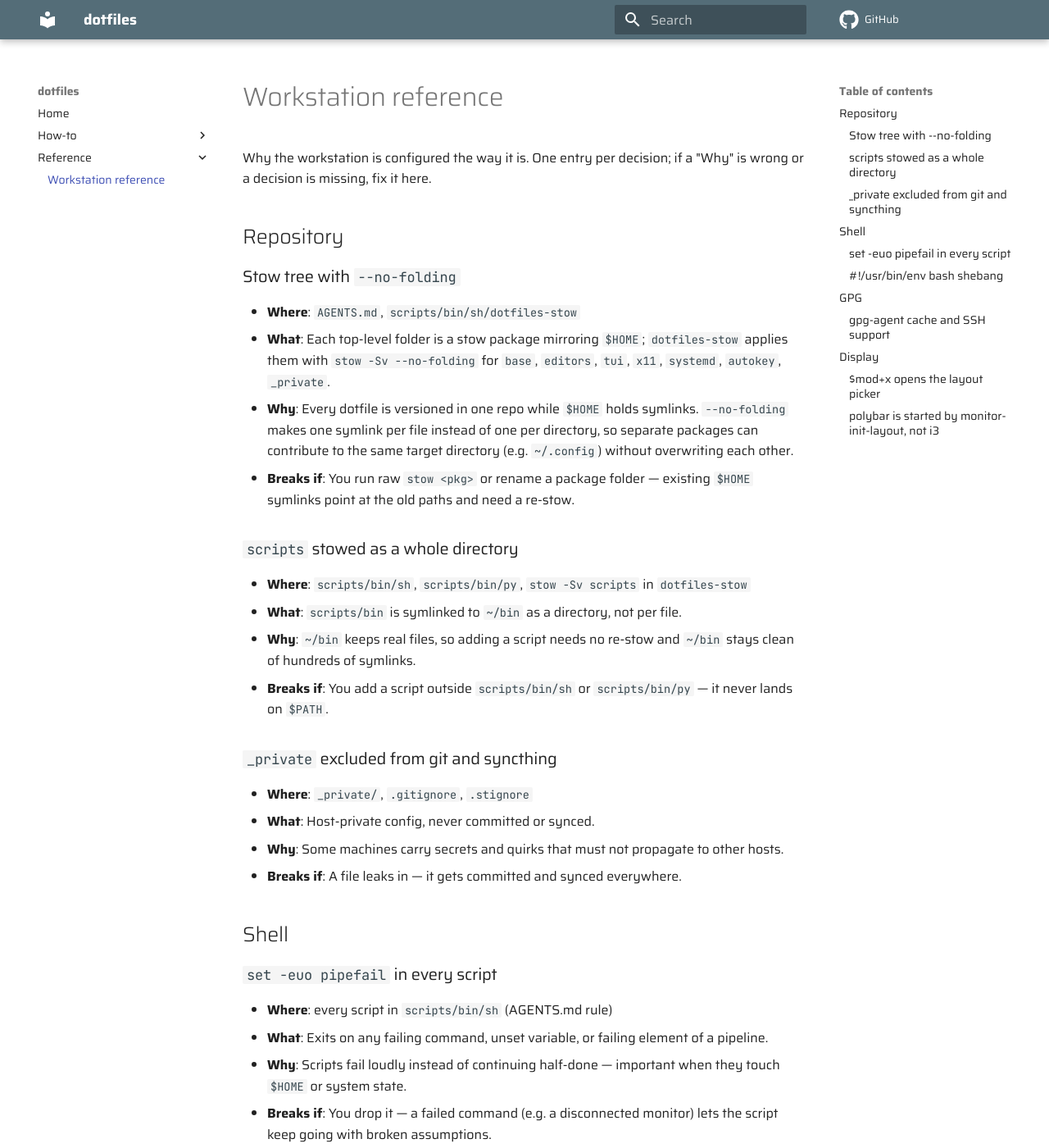
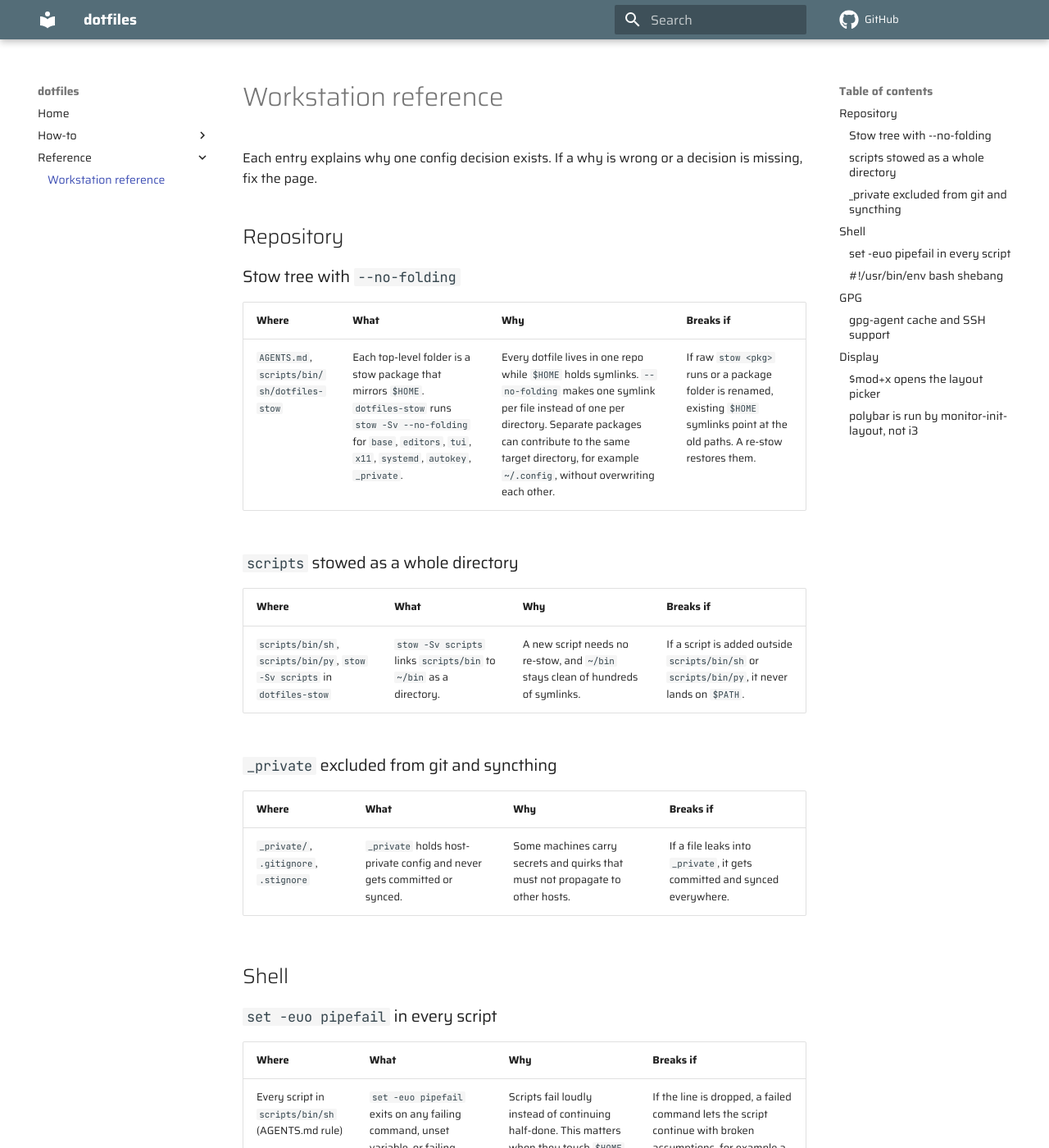
Before and after one commit to ppalazon/dotfiles, an MkDocs documentation site: the page built from docs/reference.md, in a window 1280 px wide and 1400 px high. Shown: the whole window at 82% size. Built offline with MkDocs 1.6.1 and Material for MkDocs 9.7.7, drawn with Linux system fonts in a browser that asks for light colours; comment, search, counter and statistics services are not loaded; some of the changed text lies outside the part shown.

```diff
--- a/docs/reference.md
+++ b/docs/reference.md
@@ -1,67 +1,59 @@
 # Workstation reference
 
-Why the workstation is configured the way it is. One entry per decision; if a "Why" is wrong or a decision is missing, fix it here.
+Each entry explains why one config decision exists. If a why is wrong or a decision is missing, fix the page.
 
 ## Repository
 
 ### Stow tree with `--no-folding`
 
-- **Where**: `AGENTS.md`, `scripts/bin/sh/dotfiles-stow`
-- **What**: Each top-level folder is a stow package mirroring `$HOME`; `dotfiles-stow` applies them with `stow -Sv --no-folding` for `base`, `editors`, `tui`, `x11`, `systemd`, `autokey`, `_private`.
-- **Why**: Every dotfile is versioned in one repo while `$HOME` holds symlinks. `--no-folding` makes one symlink per file instead of one per directory, so separate packages can contribute to the same target directory (e.g. `~/.config`) without overwriting each other.
-- **Breaks if**: You run raw `stow <pkg>` or rename a package folder — existing `$HOME` symlinks point at the old paths and need a re-stow.
+| Where | What | Why | Breaks if |
+| ----- | ---- | --- | --------- |
+| `AGENTS.md`, `scripts/bin/sh/dotfiles-stow` | Each top-level folder is a stow package that mirrors `$HOME`. `dotfiles-stow` runs `stow -Sv --no-folding` for `base`, `editors`, `tui`, `x11`, `systemd`, `autokey`, `_private`. | Every dotfile lives in one repo while `$HOME` holds symlinks. `--no-folding` makes one symlink per file instead of one per directory. Separate packages can contribute to the same target directory, for example `~/.config`, without overwriting each other. | If raw `stow <pkg>` runs or a package folder is renamed, existing `$HOME` symlinks point at the old paths. A re-stow restores them. |
 
 ### `scripts` stowed as a whole directory
 
-- **Where**: `scripts/bin/sh`, `scripts/bin/py`, `stow -Sv scripts` in `dotfiles-stow`
-- **What**: `scripts/bin` is symlinked to `~/bin` as a directory, not per file.
-- **Why**: `~/bin` keeps real files, so adding a script needs no re-stow and `~/bin` stays clean of hundreds of symlinks.
-- **Breaks if**: You add a script outside `scripts/bin/sh` or `scripts/bin/py` — it never lands on `$PATH`.
+| Where | What | Why | Breaks if |
+| ----- | ---- | --- | --------- |
+| `scripts/bin/sh`, `scripts/bin/py`, `stow -Sv scripts` in `dotfiles-stow` | `stow -Sv scripts` links `scripts/bin` to `~/bin` as a directory. | A new script needs no re-stow, and `~/bin` stays clean of hundreds of symlinks. | If a script is added outside `scripts/bin/sh` or `scripts/bin/py`, it never lands on `$PATH`. |
 
 ### `_private` excluded from git and syncthing
 
-- **Where**: `_private/`, `.gitignore`, `.stignore`
-- **What**: Host-private config, never committed or synced.
-- **Why**: Some machines carry secrets and quirks that must not propagate to other hosts.
-- **Breaks if**: A file leaks in — it gets committed and synced everywhere.
+| Where | What | Why | Breaks if |
+| ----- | ---- | --- | --------- |
+| `_private/`, `.gitignore`, `.stignore` | `_private` holds host-private config and never gets committed or synced. | Some machines carry secrets and quirks that must not propagate to other hosts. | If a file leaks into `_private`, it gets committed and synced everywhere. |
 
 ## Shell
 
 ### `set -euo pipefail` in every script
 
-- **Where**: every script in `scripts/bin/sh` (AGENTS.md rule)
-- **What**: Exits on any failing command, unset variable, or failing element of a pipeline.
-- **Why**: Scripts fail loudly instead of continuing half-done — important when they touch `$HOME` or system state.
-- **Breaks if**: You drop it — a failed command (e.g. a disconnected monitor) lets the script keep going with broken assumptions.
+| Where | What | Why | Breaks if |
+| ----- | ---- | --- | --------- |
+| Every script in `scripts/bin/sh` (AGENTS.md rule) | `set -euo pipefail` exits on any failing command, unset variable, or failing element of a pipeline. | Scripts fail loudly instead of continuing half-done. This matters when they touch `$HOME` or system state. | If the line is dropped, a failed command lets the script continue with broken assumptions, for example a disconnected monitor. |
 
 ### `#!/usr/bin/env bash` shebang
 
-- **Where**: AGENTS.md rule, normalized across `scripts/bin/sh`
-- **What**: Resolves `bash` through `$PATH`.
-- **Why**: Works on systems where bash is not `/bin/bash`.
-- **Breaks if**: Nothing here — but keep `/bin/bash` out of new scripts, it is a portability trap.
+| Where | What | Why | Breaks if |
+| ----- | ---- | --- | --------- |
+| `AGENTS.md` rule, normalized across `scripts/bin/sh` | `#!/usr/bin/env bash` resolves `bash` through `$PATH`. | The shebang works on systems where `bash` does not sit at `/bin/bash`. | If a script uses the `#!/bin/bash` shebang, the script fails on systems without `/bin/bash`. |
 
 ## GPG
 
 ### gpg-agent cache and SSH support
 
-- **Where**: `base/.gnupg/gpg-agent.conf`
-- **What**: Passphrase cached 21600s (6h) with a 43200s (12h) maximum; same for SSH; `enable-ssh-support`; `pinentry-qt`.
-- **Why**: One work session is ~6h, so the passphrase is cached for it and expires at 12h so keys are not left loaded overnight.
-- **Breaks if**: You disable `enable-ssh-support` — `ssh` stops using the agent. Lower TTLs mean repeated prompts mid-session.
+| Where | What | Why | Breaks if |
+| ----- | ---- | --- | --------- |
+| `base/.gnupg/gpg-agent.conf` and `~/.gnupg/gpg-agent.conf` | `default-cache-ttl 21600` and `max-cache-ttl 43200` set the GPG passphrase cache window. The `-ssh` variants set the same values for SSH, with `enable-ssh-support` and `pinentry-qt`. | `default-cache-ttl 21600` keeps the passphrase cached during a long work session. `max-cache-ttl 43200` forces expiry, so keys are not left loaded overnight. | If `enable-ssh-support` is disabled, `ssh` stops using the agent. Lower TTLs cause repeated prompts mid-session. |
 
 ## Display
 
 ### `$mod+x` opens the layout picker
 
-- **Where**: `x11/.config/i3/config:159`, `scripts/bin/sh/monitor-selection`
-- **What**: `monitor-selection` lists `~/.screenlayout/*.sh` in rofi and loads the selection.
-- **Why**: Layout switching without touching the i3 config or reopening `arandr`.
-- **Breaks if**: `monitor-selection` drops off `$PATH` or the binding is reused elsewhere.
+| Where | What | Why | Breaks if |
+| ----- | ---- | --- | --------- |
+| `x11/.config/i3/config:159` and `~/.config/i3/config`, `scripts/bin/sh/monitor-selection` | `monitor-selection` lists `~/.screenlayout/*.sh` in rofi and calls `monitor-init-layout` with the selection. | This switches layouts without touching the i3 config or reopening `arandr`. | If `monitor-selection` drops off `$PATH` or another binding reuses `$mod+x`, the picker stops working. |
 
-### polybar is started by `monitor-init-layout`, not i3
+### polybar is run by `monitor-init-layout`, not i3
 
-- **Where**: `x11/.config/i3/config:354` (comment), `scripts/bin/sh/monitor-init-layout`
-- **What**: i3 does not launch polybar; `monitor-init-layout` does, on every layout load.
-- **Why**: The bar must re-place itself for the current output geometry.
-- **Breaks if**: You add a plain `exec polybar-launcher` to i3 — it starts before the layout applies and can land on the wrong output.
+| Where | What | Why | Breaks if |
+| ----- | ---- | --- | --------- |
+| `x11/.config/i3/config:354` (comment) and `~/.config/i3/config`, `scripts/bin/sh/monitor-init-layout` | i3 does not run polybar. `monitor-init-layout` runs it on every layout load. | The bar must re-place itself for the current output geometry. | If `exec polybar-launcher` is added to i3, polybar runs before the layout applies and can land on the wrong output. |
```
Also changed, not shown: docs/env-source.md (+10 -10 lines), docs/index.md (+2 -2 lines), docs/monitor.md (+11 -10 lines), docs/obsidian-pdf.md (+12 -13 lines).
